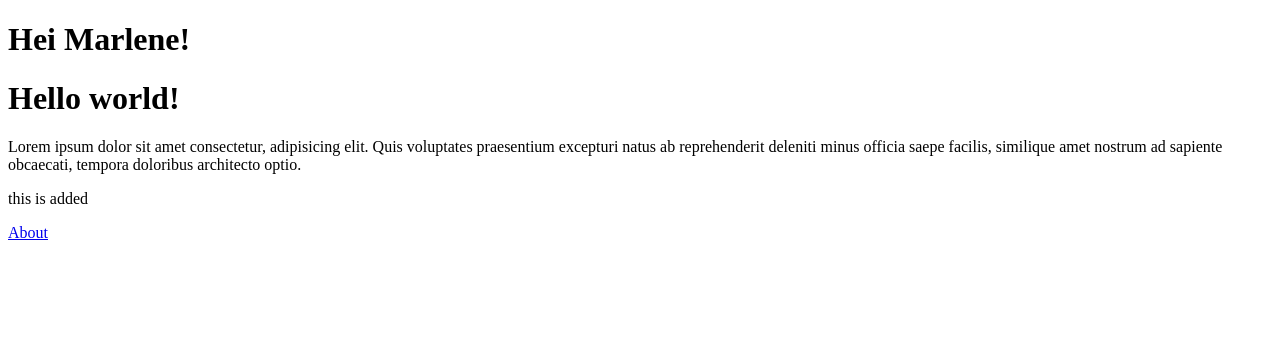
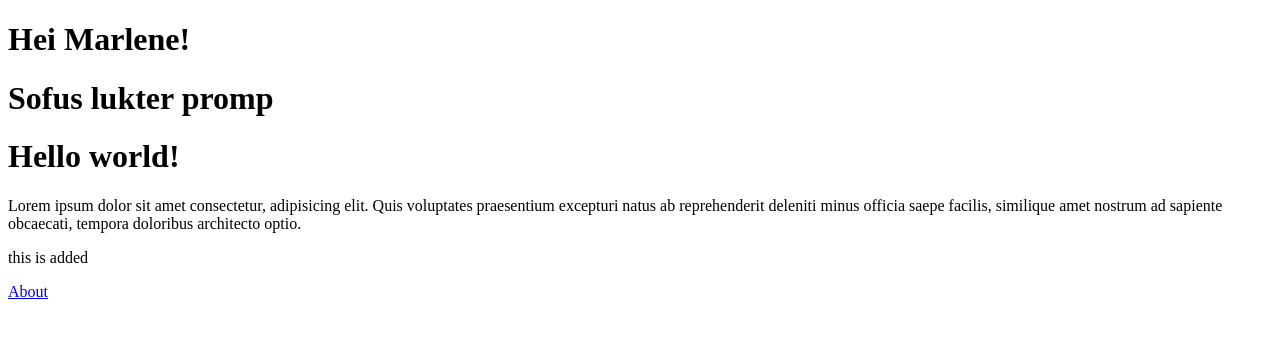
Before and after one commit to saka94/First-repo, a plain HTML site: page Index.html in a window 1280 px wide. Drawn offline with Linux system fonts and the light colour scheme.

Commit message:
Update Index.html

```diff
--- a/Index.html
+++ b/Index.html
@@ -9,6 +9,7 @@
 <body>
     <header></header>
     <h1>Hei Marlene!</h1>
+    <h1>Sofus lukter promp</h1>
     <main></main>
 <h1>Hello world!</h1>
    <p>Lorem ipsum dolor sit amet consectetur, adipisicing elit. Quis voluptates praesentium excepturi natus ab reprehenderit deleniti minus officia saepe facilis, similique amet nostrum ad sapiente obcaecati, tempora doloribus architecto optio.</p>
```
